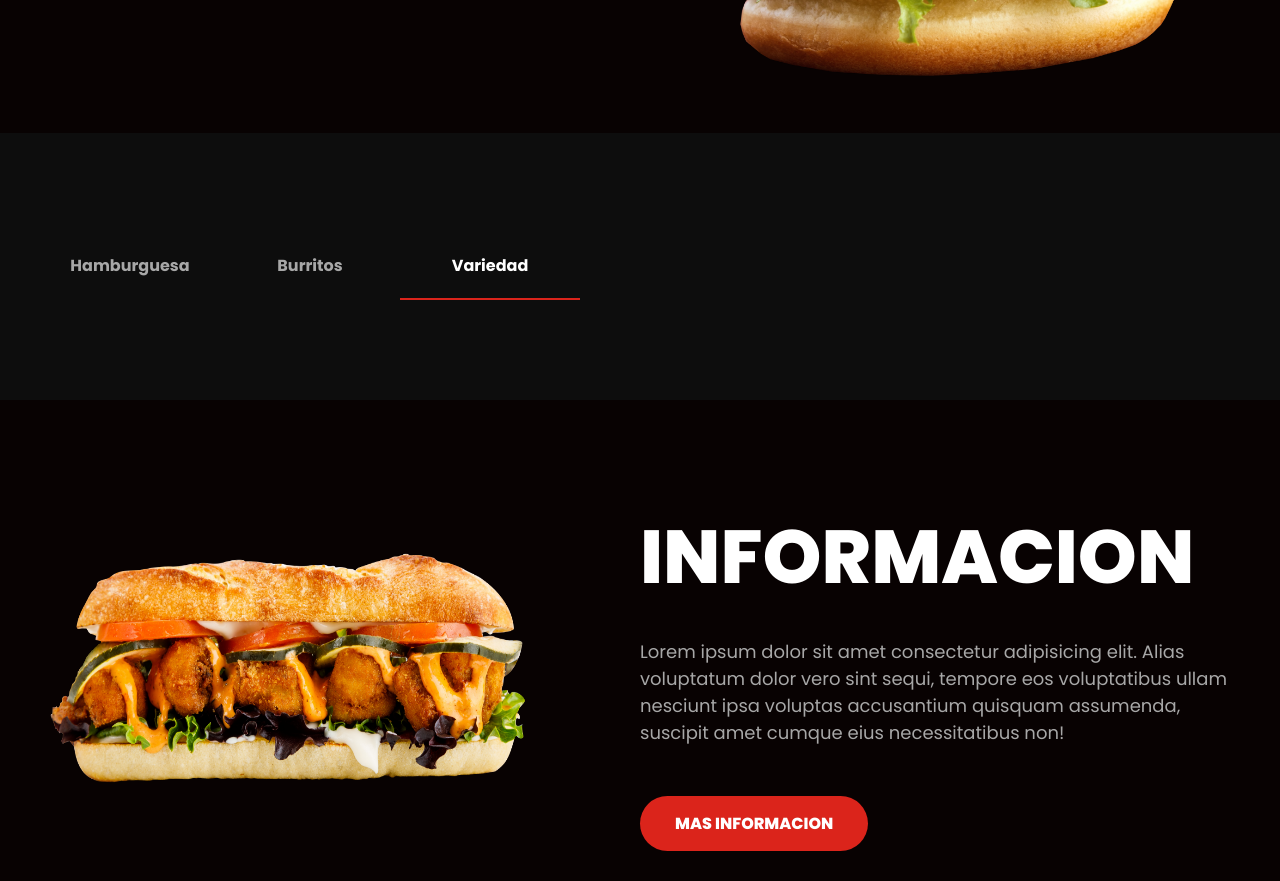
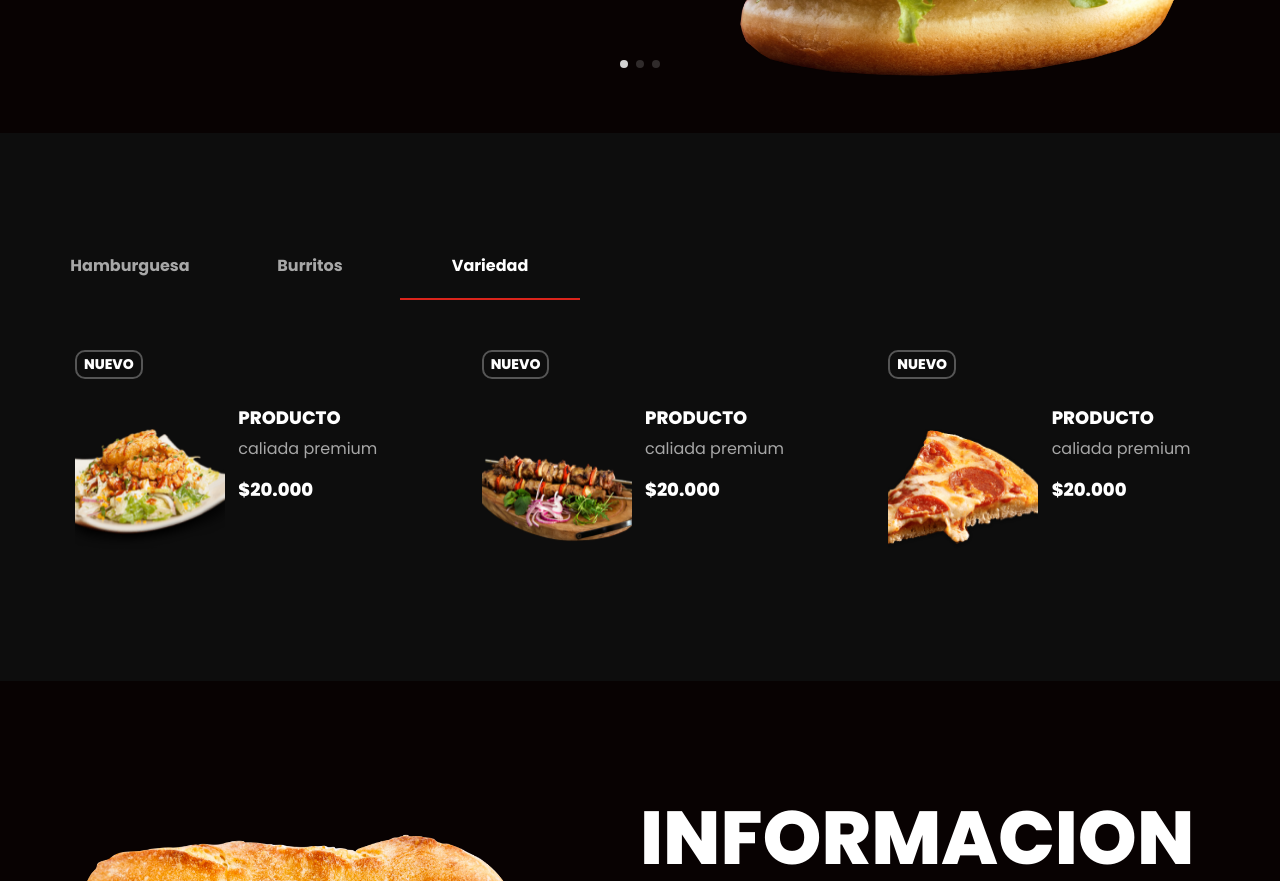
Before and after one commit to VictorMDev24/fast-burger, a plain HTML site: page index.html in a window 1280 px wide. Shown: the part 611-1492 px from the top of the page. Drawn offline with nearby package versions, Linux system fonts and the light colour scheme.

Commit message:
pagina terminada

```diff
--- a/index.html
+++ b/index.html
@@ -374,7 +374,7 @@
                     </div>
             </div>
     </footer>
+    <script src="https://cdn.jsdelivr.net/npm/swiper/swiper-bundle.min.js"></script>
     <script src="index.js"></script>
-    <script src="https://cdn.jsdelivr.net/npm/swiper/swiper-bundle.min.js"></script>
 </body>
 </html>
--- a/styles.css
+++ b/styles.css
@@ -35,7 +35,7 @@ body {
 }
 
 .swiper-pagination-bullet {
-    background-color: #D3D2D2 ;
+    background-color: #D3D2D2  !important ;
     opacity: 1;
 }
 
@@ -218,6 +218,10 @@ body {
 .tabs input[type="radio"]:checked + label {
     border-bottom: 2px solid #DB241B;
     color: #ffffff;
+}
+
+.tabs input[type="radio"]:checked + label + .tab {
+    display: block;
 }
 
 .product {
```
Also changed, not shown: index.js (line endings or trailing spaces).
